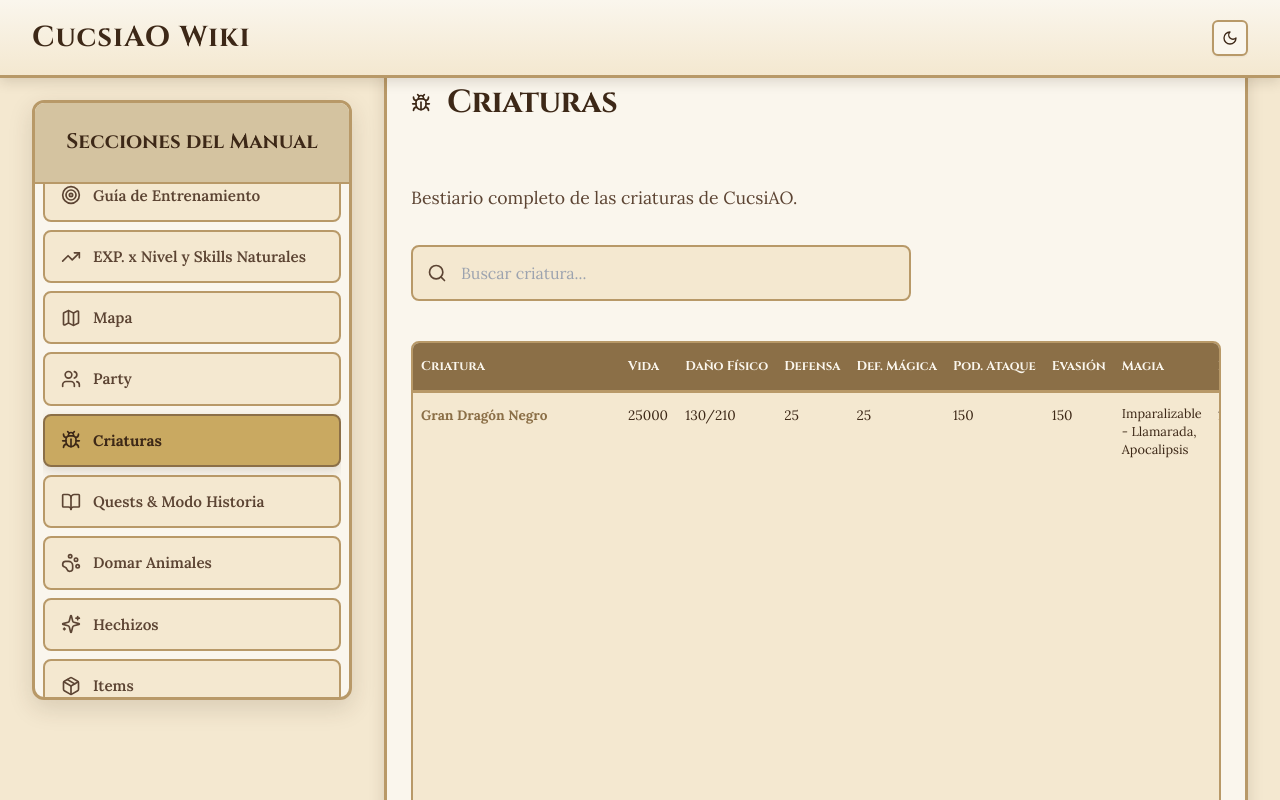
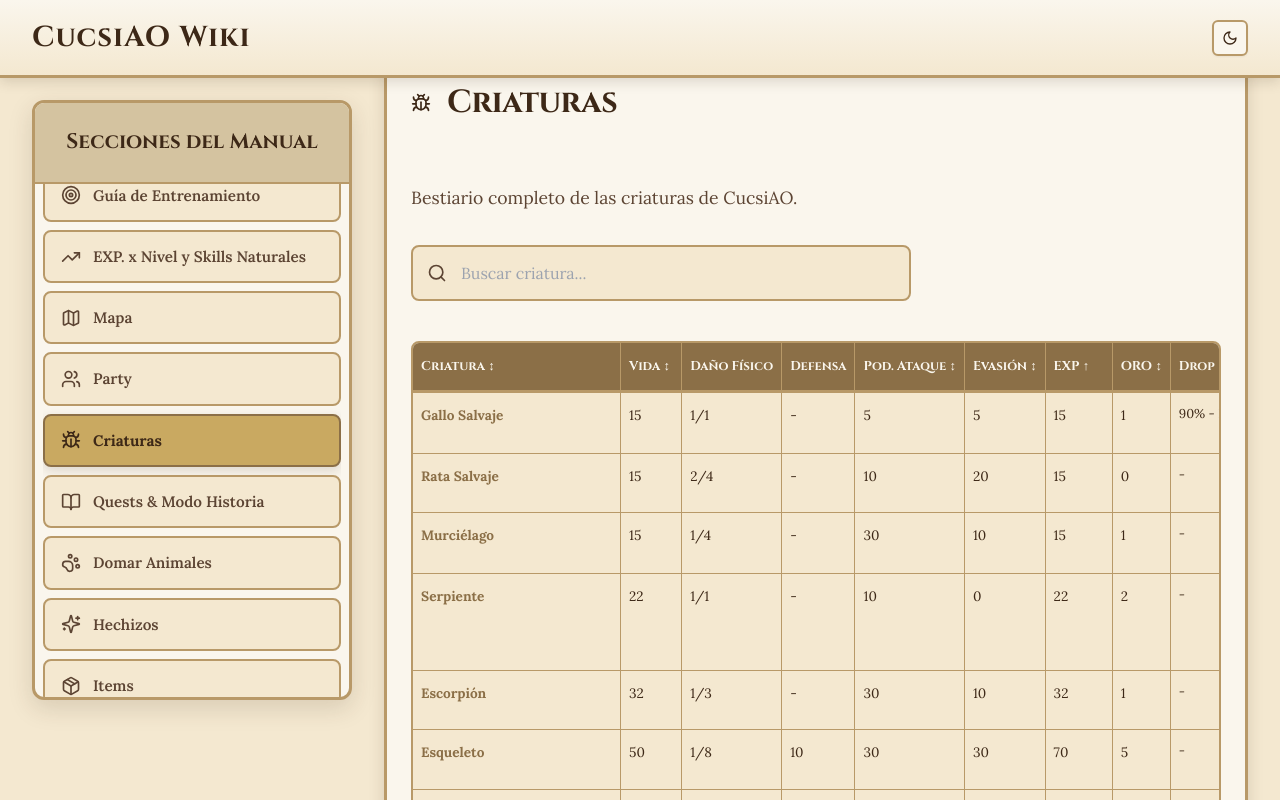
Before and after one commit to Eugenio1995/cucsi-ao-manual, a React (Vite) app: page / in a window 1280 px wide. Both pictures are taken after a click on the button "Criaturas". Shown: the part 532-1332 px from the top of the page. Built offline with nearby package versions, Linux system fonts and the light colour scheme.

Commit message:
added vertical dividers to the criaturas table & fade-in effect

```diff
--- a/src/App.css
+++ b/src/App.css
@@ -284,7 +284,7 @@
   border: 3px solid var(--border-color);
   border-radius: 10px;
   box-shadow: 0 6px 16px var(--shadow);
-  animation: fadeIn 0.4s ease-out;
+  animation: fade-in 0.5s ease-out;
 }
 
 .card-title-with-icon {
@@ -828,17 +828,28 @@
 /* Bestiary Table */
 .bestiary-table {
   font-size: 0.85rem;
+  border-collapse: collapse;
 }
 
 .bestiary-table thead th {
   font-size: 0.8rem;
   padding: 0.875rem 0.5rem;
   white-space: nowrap;
+  border-right: 1px solid var(--border-color);
+}
+
+.bestiary-table thead th:last-child {
+  border-right: none;
 }
 
 .bestiary-table tbody td {
   padding: 0.75rem 0.5rem;
   vertical-align: top;
+  border-right: 1px solid var(--border-color);
+}
+
+.bestiary-table tbody td:last-child {
+  border-right: none;
 }
 
 .sortable-header {
@@ -857,12 +868,54 @@
   white-space: nowrap;
 }
 
-.magic-cell,
-.drop-cell,
-.location-cell {
-  max-width: 200px;
+.drop-cell {
+  max-width: 250px;
   font-size: 0.8rem;
   line-height: 1.4;
+}
+
+.location-cell {
+  max-width: 150px;
+  font-size: 0.8rem;
+  line-height: 1.4;
+}
+
+/* Drop Dropdown */
+.drop-dropdown {
+  position: relative;
+}
+
+.drop-toggle {
+  display: flex;
+  align-items: center;
+  gap: 0.5rem;
+  padding: 0.5rem 0.75rem;
+  background-color: var(--parchment-dark);
+  border: 1px solid var(--border-color);
+  border-radius: 6px;
+  color: var(--text-primary);
+  font-size: 0.8rem;
+  font-weight: 600;
+  cursor: pointer;
+  transition: all 0.2s ease;
+  white-space: nowrap;
+}
+
+.drop-toggle:hover {
+  background-color: var(--accent-brown);
+  color: var(--parchment-light);
+  border-color: var(--accent-gold);
+}
+
+.drop-content {
+  margin-top: 0.5rem;
+  padding: 0.75rem;
+  background-color: var(--parchment-bg);
+  border: 2px solid var(--border-color);
+  border-radius: 6px;
+  font-size: 0.8rem;
+  line-height: 1.5;
+  animation: fadeIn 0.3s ease-out;
 }
 
 /* Ratio Chips */
@@ -1027,6 +1080,15 @@
   }
 }
 
+@keyframes fade-in {
+  0% {
+    opacity: 0;
+  }
+  100% {
+    opacity: 1;
+  }
+}
+
 @keyframes fadeInUp {
   from {
     opacity: 0;
--- a/src/components/WikiContent.jsx
+++ b/src/components/WikiContent.jsx
@@ -13,7 +13,8 @@ export const WikiContent = () => {
 
   // States for creatures table
   const [searchTerm, setSearchTerm] = useState('');
-  const [sortConfig, setSortConfig] = useState({ key: 'exp', direction: 'desc' });
+  const [sortConfig, setSortConfig] = useState({ key: 'exp', direction: 'asc' }); // Default: menor a mayor EXP
+  const [expandedDrops, setExpandedDrops] = useState(new Set());
 
   const getIcon = (iconName) => {
     const iconMap = {
@@ -68,6 +69,25 @@ export const WikiContent = () => {
     if (numRatio < 1.0) return 'ratio-chip-gray';
     if (numRatio >= 1.0 && numRatio < 1.5) return 'ratio-chip-white';
     return 'ratio-chip-gold';
+  };
+
+  // Format number with thousands separator
+  const formatNumber = (num) => {
+    if (typeof num === 'number') {
+      return num.toLocaleString('es-ES');
+    }
+    return num;
+  };
+
+  // Toggle drop expansion
+  const toggleDrop = (index) => {
+    const newExpanded = new Set(expandedDrops);
+    if (newExpanded.has(index)) {
+      newExpanded.delete(index);
+    } else {
+      newExpanded.add(index);
+    }
+    setExpandedDrops(newExpanded);
   };
 
   // Sort creatures
@@ -433,26 +453,24 @@ export const WikiContent = () => {
                 <thead>
                   <tr>
                     <th onClick={() => handleSort('name')} className="sortable-header">
-                      Criatura {sortConfig.key === 'name' && (sortConfig.direction === 'asc' ? '↑' : '↓')}
+                      Criatura {sortConfig.key === 'name' ? (sortConfig.direction === 'asc' ? '↑' : '↓') : '↕'}
                     </th>
                     <th onClick={() => handleSort('vida')} className="sortable-header">
-                      Vida {sortConfig.key === 'vida' && (sortConfig.direction === 'asc' ? '↑' : '↓')}
+                      Vida {sortConfig.key === 'vida' ? (sortConfig.direction === 'asc' ? '↑' : '↓') : '↕'}
                     </th>
                     <th>Daño Físico</th>
                     <th>Defensa</th>
-                    <th>Def. Mágica</th>
                     <th onClick={() => handleSort('podAtaque')} className="sortable-header">
-                      Pod. Ataque {sortConfig.key === 'podAtaque' && (sortConfig.direction === 'asc' ? '↑' : '↓')}
+                      Pod. Ataque {sortConfig.key === 'podAtaque' ? (sortConfig.direction === 'asc' ? '↑' : '↓') : '↕'}
                     </th>
                     <th onClick={() => handleSort('evasion')} className="sortable-header">
-                      Evasión {sortConfig.key === 'evasion' && (sortConfig.direction === 'asc' ? '↑' : '↓')}
+                      Evasión {sortConfig.key === 'evasion' ? (sortConfig.direction === 'asc' ? '↑' : '↓') : '↕'}
                     </th>
-                    <th>Magia</th>
                     <th onClick={() => handleSort('exp')} className="sortable-header">
-                      EXP {sortConfig.key === 'exp' && (sortConfig.direction === 'asc' ? '↑' : '↓')}
+                      EXP {sortConfig.key === 'exp' ? (sortConfig.direction === 'asc' ? '↑' : '↓') : '↕'}
                     </th>
                     <th onClick={() => handleSort('oro')} className="sortable-header">
-                      ORO {sortConfig.key === 'oro' && (sortConfig.direction === 'asc' ? '↑' : '↓')}
+                      ORO {sortConfig.key === 'oro' ? (sortConfig.direction === 'asc' ? '↑' : '↓') : '↕'}
                     </th>
                     <th>Drop</th>
                     <th>Ubicación</th>
@@ -462,19 +480,40 @@ export const WikiContent = () => {
                 <tbody>
                   {filteredCreatures.map((creature, idx) => {
                     const ratio = calculateRatio(creature.exp, creature.vida);
+                    const isExpanded = expandedDrops.has(idx);
+                    const dropText = creature.drop;
+                    const showDropdown = dropText.length > 30;
+
                     return (
                       <tr key={idx}>
                         <td className="creature-name">{creature.name}</td>
-                        <td>{creature.vida}</td>
+                        <td>{formatNumber(creature.vida)}</td>
                         <td>{creature.danoFisico}</td>
                         <td>{creature.defensa}</td>
-                        <td>{creature.defMagica}</td>
-                        <td>{creature.podAtaque}</td>
-                        <td>{creature.evasion}</td>
-                        <td className="magic-cell">{creature.magia}</td>
-                        <td>{creature.exp.toLocaleString()}</td>
-                        <td>{creature.oro}</td>
-                        <td className="drop-cell">{creature.drop}</td>
+                        <td>{formatNumber(creature.podAtaque)}</td>
+                        <td>{formatNumber(creature.evasion)}</td>
+                        <td>{formatNumber(creature.exp)}</td>
+                        <td>{formatNumber(creature.oro)}</td>
+                        <td className="drop-cell">
+                          {showDropdown ? (
+                            <div className="drop-dropdown">
+                              <button
+                                className="drop-toggle"
+                                onClick={() => toggleDrop(idx)}
+                              >
+                                {isExpanded ? <Icons.ChevronUp size={16} /> : <Icons.ChevronDown size={16} />}
+                                <span>{isExpanded ? 'Ver menos' : 'Ver drops'}</span>
+                              </button>
+                              {isExpanded && (
+                                <div className="drop-content">
+                                  {dropText}
+                                </div>
+                              )}
+                            </div>
+                          ) : (
+                            dropText
+                          )}
+                        </td>
                         <td className="location-cell">{creature.ubicacion}</td>
                         <td>
                           <span className={`ratio-chip ${getRatioClass(ratio)}`}>
@@ -489,7 +528,7 @@ export const WikiContent = () => {
             </div>
           </div>
 
-          {/* <div className="bestiary-legend">
+          <div className="bestiary-legend">
             <h4>Leyenda de Ratio EXP/Vida:</h4>
             <div className="legend-items">
               <div className="legend-item">
@@ -505,7 +544,7 @@ export const WikiContent = () => {
                 <span>Alto</span>
               </div>
             </div>
-          </div> */}
+          </div>
         </div>
       );
     }
@@ -565,7 +604,7 @@ export const WikiContent = () => {
 
         {/* Main content */}
         <main className="wiki-main-content">
-          <Card className="content-card">
+          <Card className="content-card" key={activeSection}>
             <CardHeader>
               <CardTitle className="card-title-with-icon">
                 {getIcon(currentSection.icon)}
```
